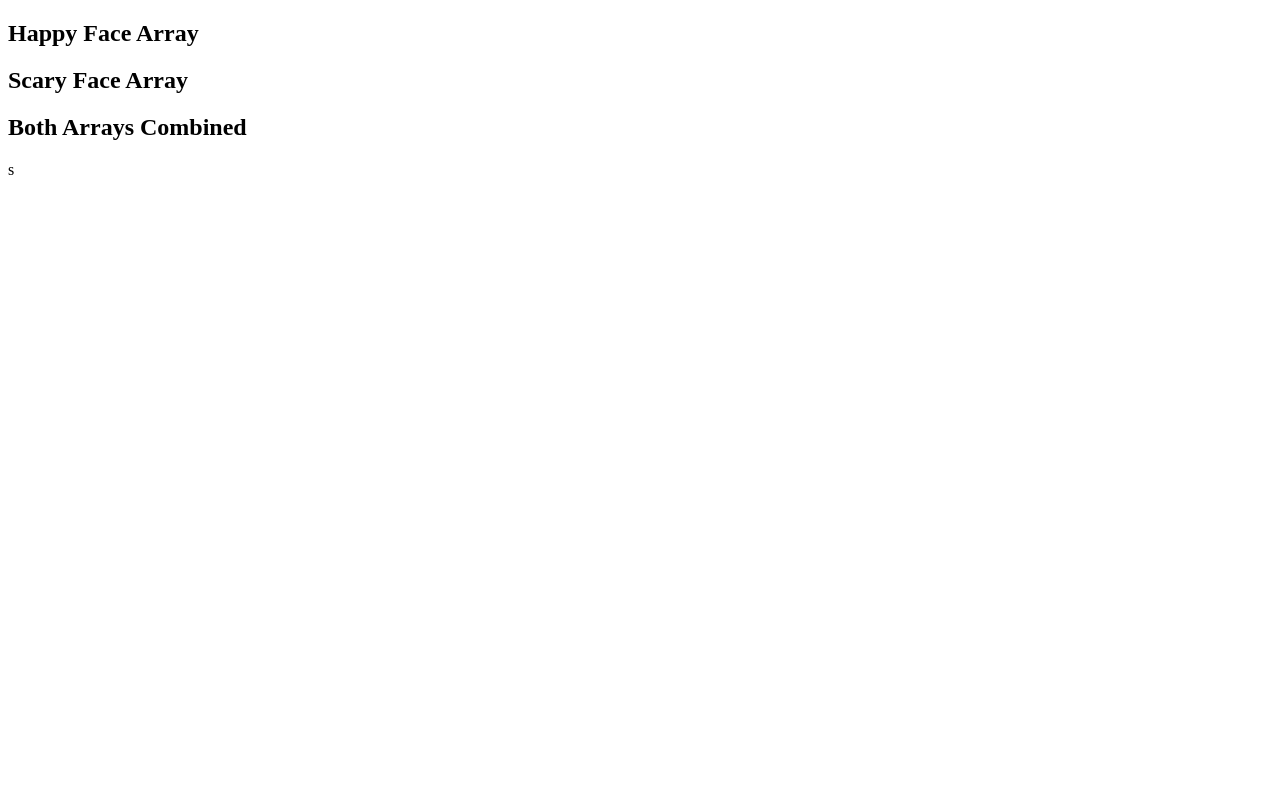
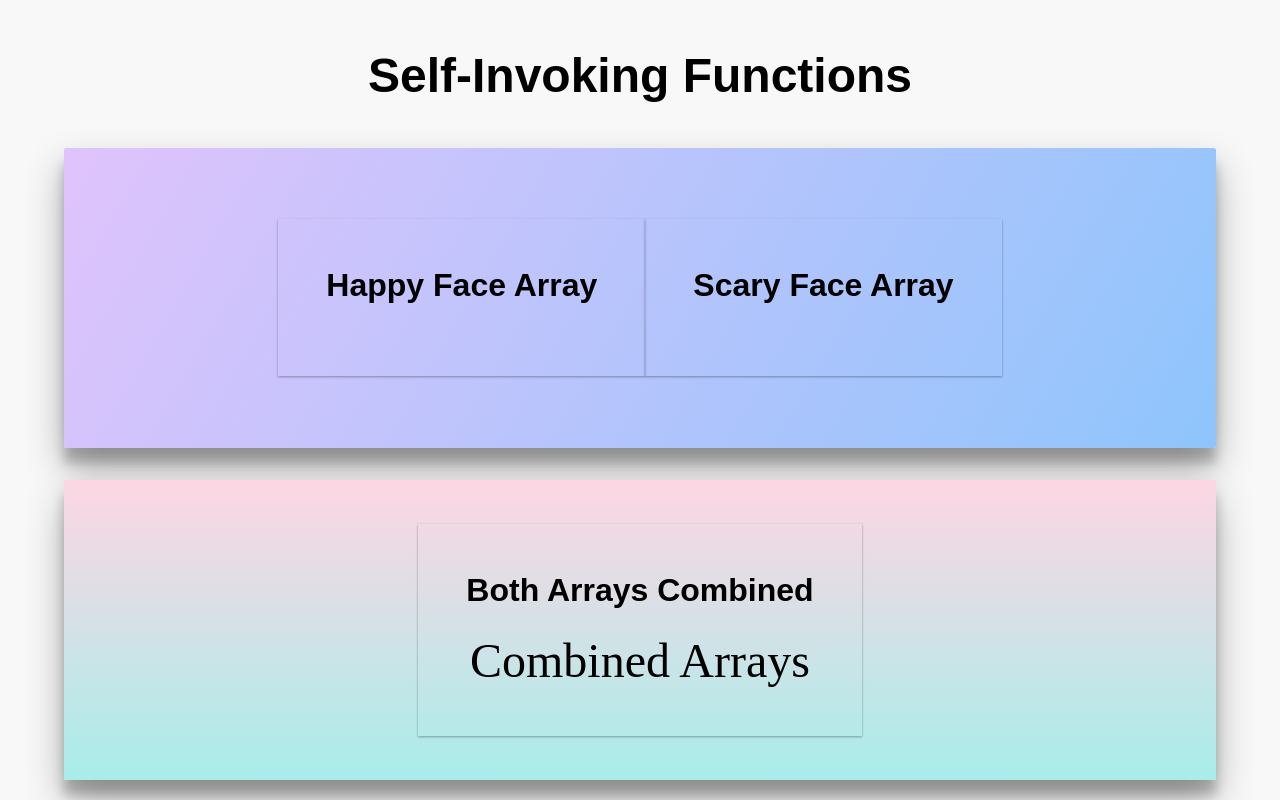
Before and after one commit to Brunno-DaSilva/self-invoking-functions, a plain HTML site: page Index.html in a window 1280 px wide. Drawn offline with Linux system fonts and the light colour scheme; a web font is replaced by a local one.

Commit message:
Added CSS and styles

```diff
--- a/Index.html
+++ b/Index.html
@@ -6,9 +6,11 @@
     <meta http-equiv="X-UA-Compatible" content="IE=edge">
     <meta name="viewport" content="width=device-width, initial-scale=1.0">
     <title>Self-Invoking Functions</title>
+    <link rel="stylesheet" href="./styles.css">
 </head>
 
 <body>
+    <h1>Self-Invoking Functions</h1>
 
     <div class="container">
         <!--   Row One -->
@@ -27,7 +29,7 @@
         <div class="row-two">
             <div class="array-holder">
                 <h2> Both Arrays Combined</h2>
-                <div id="bothArray" class="bothArray">s</div>
+                <div id="bothArray" class="bothArray">Combined Arrays</div>
             </div>
         </div>
 
--- /dev/null
+++ b/styles.css
@@ -0,0 +1,91 @@
+@import url("https://fonts.googleapis.com/css2?family=Mochiy+Pop+P+One&display=swap");
+
+:root {
+  --containerOne-bg: linear-gradient(120deg, #e0c3fc 0%, #8ec5fc 100%);
+  --containerTwo-bg: linear-gradient(to top, #a8edea 0%, #fed6e3 100%);
+  --foreground: #4a525a;
+  --font-family: "Mochiy Pop P One", sans-serif;
+  --box-shadow: 0 1px 3px rgba(0, 0, 0, 0.12), 0 1px 2px rgba(0, 0, 0, 0.24);
+  --box-shadow-hover: 0 14px 28px rgba(0, 0, 0, 0.25),
+    0 10px 10px rgba(0, 0, 0, 0.22);
+  --transition: all 0.4s cubic-bezier(0.25, 0.8, 0.25, 1);
+}
+
+*,
+*::before,
+*::after {
+  box-sizing: border-box;
+  margin: 0;
+  padding: 0;
+}
+
+body {
+  background: #f8f8f8;
+  width: 100vw;
+  height: 100vh;
+  display: flex;
+  justify-content: center;
+  align-items: center;
+  flex-direction: column;
+}
+
+h1,
+h2 {
+  font-size: 3rem;
+  font-family: var(--font-family);
+  margin-bottom: 1.5rem;
+}
+h1 {
+  margin-top: 3rem;
+}
+h2 {
+  font-size: 2rem;
+}
+.container {
+  width: 100%;
+  height: 100%;
+  display: flex;
+  flex-direction: column;
+  justify-content: center;
+  align-items: center;
+}
+
+.row-one,
+.row-two {
+  height: 300px;
+  width: 90%;
+  display: flex;
+  align-items: center;
+  justify-content: center;
+  background: var(--containerOne-bg);
+  border-radius: 2px;
+  margin: 1rem;
+  position: relative;
+  box-shadow: 0 19px 38px rgba(0, 0, 0, 0.3), 0 15px 12px rgba(0, 0, 0, 0.22);
+}
+
+.row-two {
+  align-items: space-around;
+  justify-content: space-around;
+  flex-direction: column;
+  background: var(--containerTwo-bg);
+}
+
+.array-holder {
+  display: flex;
+  align-items: center;
+  justify-content: space-around;
+  flex-direction: column;
+  padding: 3rem;
+  box-shadow: 0 1px 3px rgba(0, 0, 0, 0.12), 0 1px 2px rgba(0, 0, 0, 0.24);
+}
+
+.arrayOne,
+.arrayTwo,
+.bothArray {
+  width: 100%;
+  font-size: 3rem;
+  display: flex;
+  align-items: center;
+  justify-content: center;
+}
```
